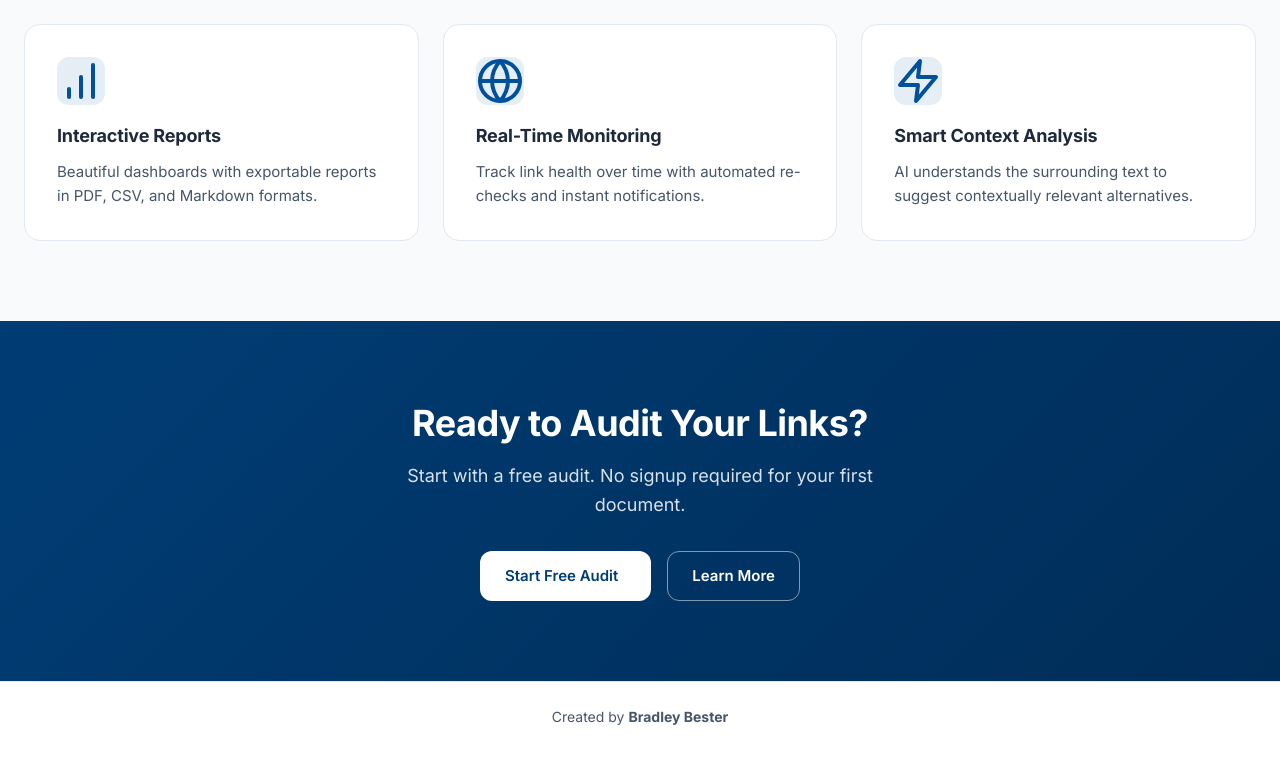
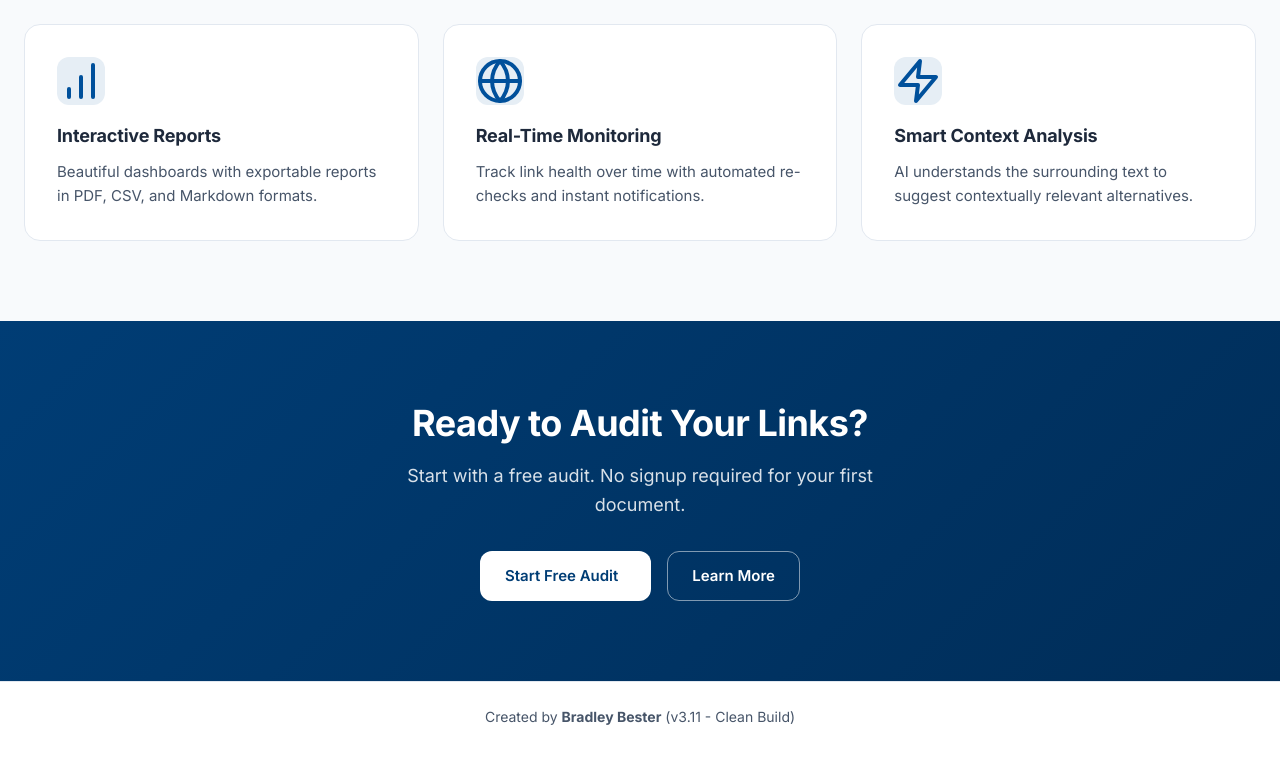
Before and after one commit to Bbester2/hyperl-ink-h-orizon, a Next.js app: page / in a window 1280 px wide. Shown: the part 1646-2409 px from the top of the page. Built offline with nearby package versions, Linux system fonts and the light colour scheme.

Commit message:
Timestamp Deploy v3.11

```diff
--- a/app/layout.js
+++ b/app/layout.js
@@ -29,7 +29,7 @@ export default function RootLayout({ children }) {
                     fontSize: '0.875rem',
                     background: '#ffffff'
                 }}>
-                    <p>Created by <strong>Bradley Bester</strong></p>
+                    <p>Created by <strong>Bradley Bester</strong> (v3.11 - Clean Build)</p>
                 </footer>
             </body>
         </html>
```
